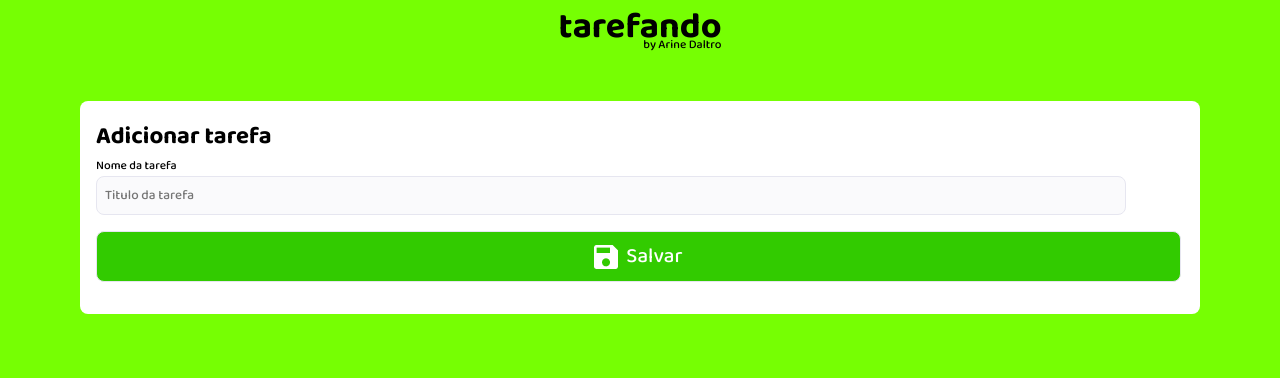
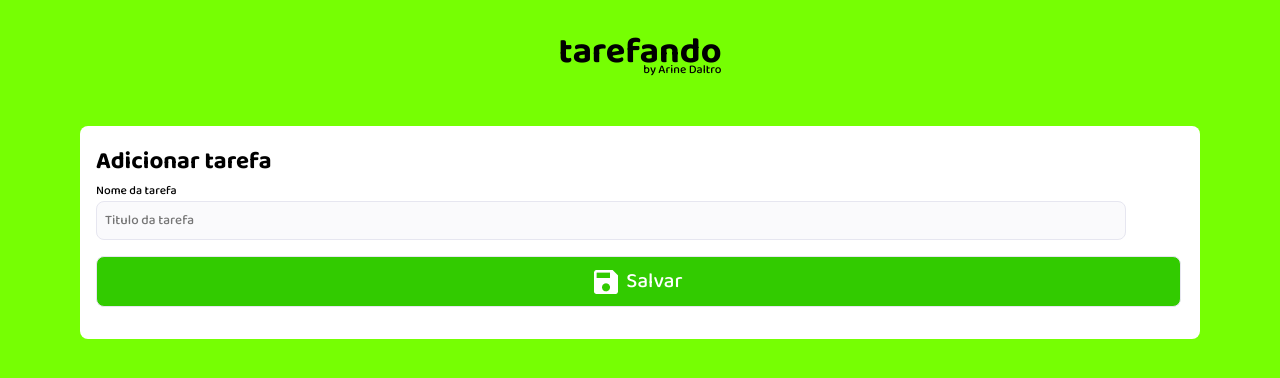
Before and after one commit to arine-daltro/tarefando, a React (Create React App) app: page /cadastro in a window 1280 px wide. Shown: the top 378 px of the page. Built offline with nearby package versions, Linux system fonts and the light colour scheme.

Commit message:
Correção no estilo

```diff
--- a/src/Styles/global.css
+++ b/src/Styles/global.css
@@ -150,7 +150,7 @@
 }
 
 .logo-menor-cadastro {
-    margin-top: -450px;
+    margin-top: -400px;
 }
 
 
```
